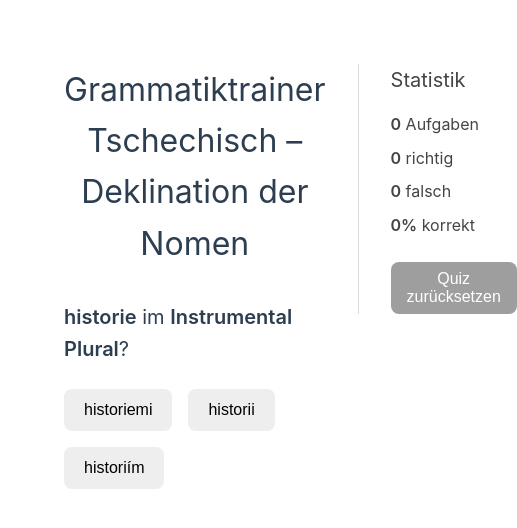
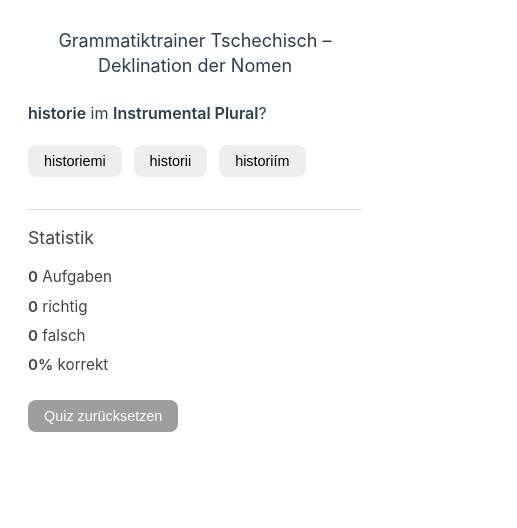
Before and after one commit to culturetogoberlin/cz-grammar-trainer, a Vue app: page / in a window 390 px wide. Shown: the top 528 px of the page, 517 px wide, since content can reach past the window. Built offline with nearby package versions, Linux system fonts and the light colour scheme.

Commit message:
STYLING: basic responsive adaptations

```diff
--- a/src/assets/styles/base.scss
+++ b/src/assets/styles/base.scss
@@ -65,7 +65,7 @@ body {
   transition:
     color 0.5s,
     background-color 0.5s;
-  line-height: 1.6;
+  line-height: 1.4;
   font-family:
     Inter,
     -apple-system,
--- a/src/assets/styles/main.scss
+++ b/src/assets/styles/main.scss
@@ -3,8 +3,12 @@
 #app {
   max-width: 1600px;
   margin: 0 auto;
-  padding: 2rem;
+  padding: .75rem;
   font-weight: normal;
+  @media screen and (min-width: 768px) {
+    padding: 1.5rem;
+
+  }
 }
 
 
--- a/src/views/HomeView.vue
+++ b/src/views/HomeView.vue
@@ -172,33 +172,47 @@ resetQuiz()
 <style scoped lang="scss">
 .content-container {
   display: flex;
+  flex-direction: column;
+  padding: 1rem;
   gap: 2rem;
+
+  @media (min-width: 768px) {
     flex-direction: row;
     align-items: flex-start;
     padding: 2rem;
   }
+}
 
 main {
   flex: 2;
+
   h1 {
     text-align: center;
+    font-size: 1.125rem;
+    margin-bottom: 1.5rem;
+
+    @media (min-width: 768px) {
       font-size: 2rem;
-    margin-bottom: 2rem;
+    }
   }
 
   .quiz {
+    font-size: 1rem;
+
+    @media (min-width: 768px) {
       font-size: 1.25rem;
+    }
   }
 
   .options {
     display: flex;
     flex-wrap: wrap;
-    gap: 1rem;
-    margin-top: 1.5rem;
+    gap: 0.75rem;
+    margin-top: 1.25rem;
 
     button {
-      padding: 0.75rem 1.25rem;
-      font-size: 1rem;
+      padding: 0.5rem 1rem;
+      font-size: 0.9rem;
       border: none;
       border-radius: 0.5rem;
       background-color: #eee;
@@ -223,11 +237,16 @@ main {
         cursor: default;
         opacity: 0.9;
       }
+
+      @media (min-width: 768px) {
+        padding: 0.75rem 1.25rem;
+        font-size: 1rem;
+      }
     }
   }
 
   .feedback {
-    margin-top: 1.5rem;
+    margin-top: 1.25rem;
     font-weight: bold;
 
     &.correct {
@@ -236,8 +255,8 @@ main {
   }
 
   .next-button {
-    margin-top: 1.5rem;
-    padding: 0.75rem 1.5rem;
+    margin-top: 1.25rem;
+    padding: 0.6rem 1.2rem;
     font-size: 1rem;
     background-color: #1976d2;
     color: white;
@@ -253,14 +272,26 @@ main {
 
 aside {
   flex: 1;
+  border-top: 1px solid #ddd;
+  padding-top: 1rem;
+
+  @media (min-width: 768px) {
+    border-top: none;
     border-left: 1px solid #ddd;
+    padding-top: 0;
     padding-left: 2rem;
-  font-size: 1rem;
+  }
+
+  font-size: 0.95rem;
   color: #444;
 
   h2 {
+    font-size: 1.1rem;
+    margin-bottom: 1rem;
+
+    @media (min-width: 768px) {
       font-size: 1.25rem;
-    margin-bottom: 1rem;
+    }
   }
 
   p {
@@ -270,7 +301,7 @@ aside {
   .reset-button {
     margin-top: 1rem;
     padding: 0.5rem 1rem;
-    font-size: 1rem;
+    font-size: 0.9rem;
     background-color: #9e9e9e;
     color: white;
     border: none;
@@ -280,6 +311,10 @@ aside {
     &:hover {
       background-color: #757575;
     }
+
+    @media (min-width: 768px) {
+      font-size: 1rem;
+    }
   }
 }
 </style>
```
Also changed, not shown: _INTERN/Notes.md (added, +5 -0 lines). Lines whose indentation alone changed are shown as unchanged.
